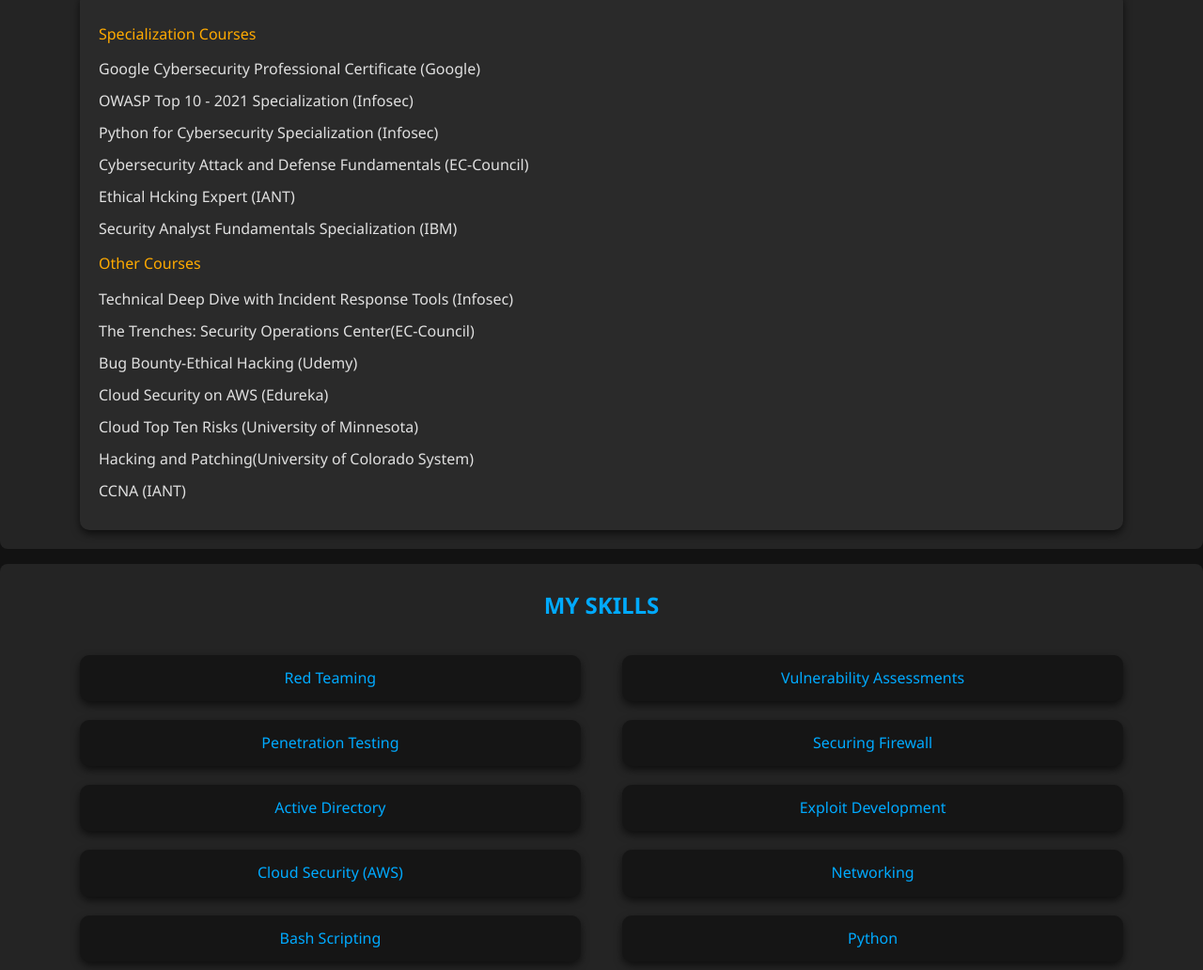
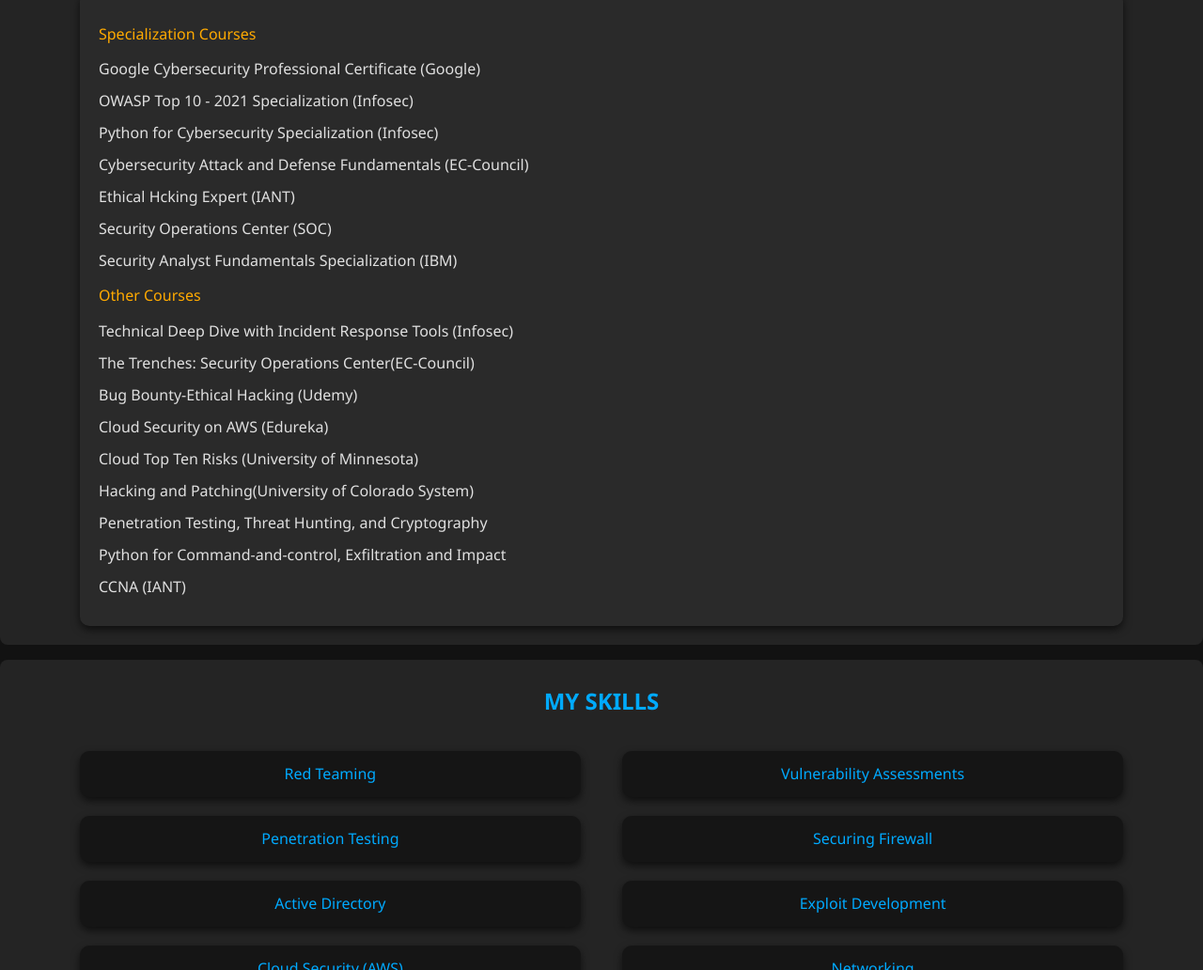
Before and after one commit to AnandJogawade/AnandJogawade.github.io, a plain HTML site: page index.html in a window 1280 px wide. Shown: the part 2967-3999 px from the top of the page at 94% size. Drawn offline with nearby package versions, Linux system fonts and the light colour scheme; animation ran at ten frames a second.

Commit message:
Update index.html

```diff
--- a/index.html
+++ b/index.html
@@ -956,6 +956,11 @@
                             </a>
                         </li><li>
                             <a  target="_blank">
+                                Security Operations Center (SOC)
+                            </a>
+                        </li>
+                        <li>
+                            <a  target="_blank">
                                 Security Analyst Fundamentals Specialization (IBM)
                             </a>
                         </li>
@@ -1000,6 +1005,22 @@
 
 
                                     Hacking and Patching(University of Colorado System)
+
+                            </a>
+                        </li>
+                        <li>
+                            <a  target="_blank">
+
+
+                                   Penetration Testing, Threat Hunting, and Cryptography
+
+                            </a>
+                        </li>
+                        <li>
+                            <a  target="_blank">
+
+
+                                  Python for Command-and-control, Exfiltration and Impact
 
                             </a>
                         </li>
```
